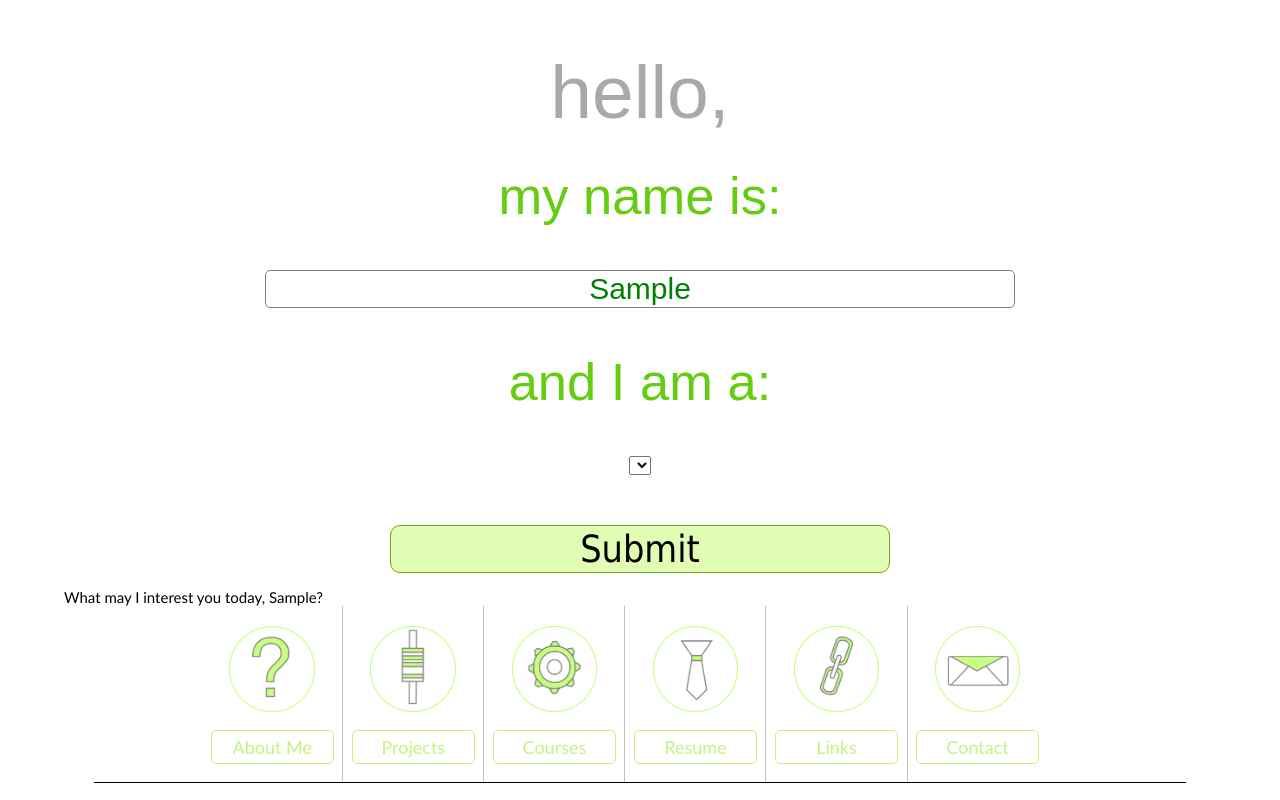
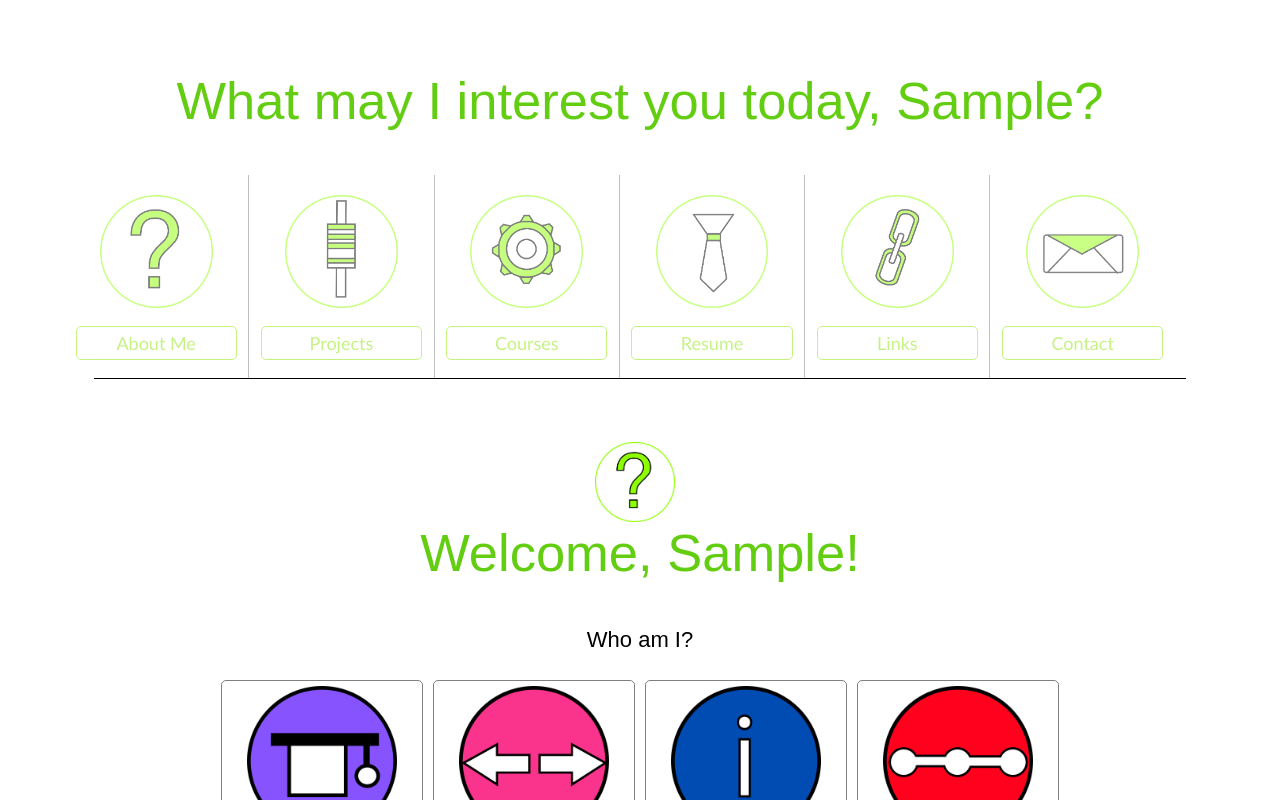
Before and after one commit to jasonwong94/personal, a plain HTML site: page index.html in a window 1280 px wide. Both pictures are taken after typing "Sample" into the empty fields and a click on the button "Submit". Shown: the top 800 px of the page. Drawn offline with nearby package versions, Linux system fonts and the light colour scheme.

Commit message:
Added function for user to skip form submission

```diff
--- a/index.html
+++ b/index.html
@@ -18,17 +18,9 @@
 		<script src="website.controller.js"></script>
 	</head>
 
-	<!-- <nav>
-		<div class= "headerLeft">Jason Wong, <span>ECE 1T6 at </span>University of Toronto</div>
-		<div class= "headerRight">Single Page | Multi Page</div>
-		<div class= "headerRight">About This Website</div>
-		<div class= "headerRight"><< Font Size: >></div>
-		<div class="breakFloat"></div>
-	</nav> -->
-
 	<body ng-app="WebsiteApp" ng-controller="WebsiteController as view">
 		<main>
-		<form style="display: block">
+		<form style="display: block" ng-show="!view.FormSubmitted">
 			<h1>Hello, </h1>
 			<h2>my name is: </h2>
 			<input type="text" placeholder="Your name here" ng-model="view.Name">
@@ -37,12 +29,12 @@
 				<option ng-repeat="type in view.VisitorType" value="{{type}}">{{type}}</option>
 			</select>
 
-			<button value="submit" class="submit" ng-click="view.enterUser(view.Name)">Submit</button>
-			<!-- <button value="skip" class="skip">skip</button> -->
+			<button class="submit" ng-click="view.submitUser(view.Name)">Submit</button>
+			<button class="skip" ng-click="view.skipSubmit()">Skip</button>
 		</form>
 
-		What may I interest you today, {{view.Name}}?
-		<div id ="banner">
+		<div ng-show="view.FormSubmitted">
+			<h2>What may I interest you today, {{view.Name}}?</h2>
 			<div>
 				<div class="column" id="about">
 				<a href="#aboutMeAnchor">
--- a/website.controller.js
+++ b/website.controller.js
@@ -5,15 +5,38 @@ app.controller( 'WebsiteController', WebsiteController );
 function WebsiteController(){
 	var viewInstance = this;
 
+	// variables
 	viewInstance.Name = null;
-	viewInstance.enterUser = enterUser;
+	viewInstance.VisitorType = VisitorType;
+	viewInstance.FormSubmitted = false;
+
+	// functions
+	viewInstance.submitUser = submitUser;
+	viewInstance.skipSubmit = skipSubmit;
+
 
 	console.log( "Controller succesfully created" );
 	console.debug(viewInstance);
 
-	function enterUser( name_ ){
-		console.debug( name_ );
+	function submitUser( name_ ){
+		console.debug( "Welcome " + name_ + "!");
 		viewInstance.Name = name_;
+		viewInstance.FormSubmitted = true;
+		return;
+	}
+
+	function skipSubmit(){
+		console.debug( "Bummer :(" );
+		viewInstance.Name = "Visitor";
+		viewInstance.FormSubmitted = true;
 		return;
 	}
 }
+
+var VisitorType = [
+	'Recruiter',
+	'Visitor',
+	'Professor',
+	'Friend',
+	'NyanCat'
+];
```
